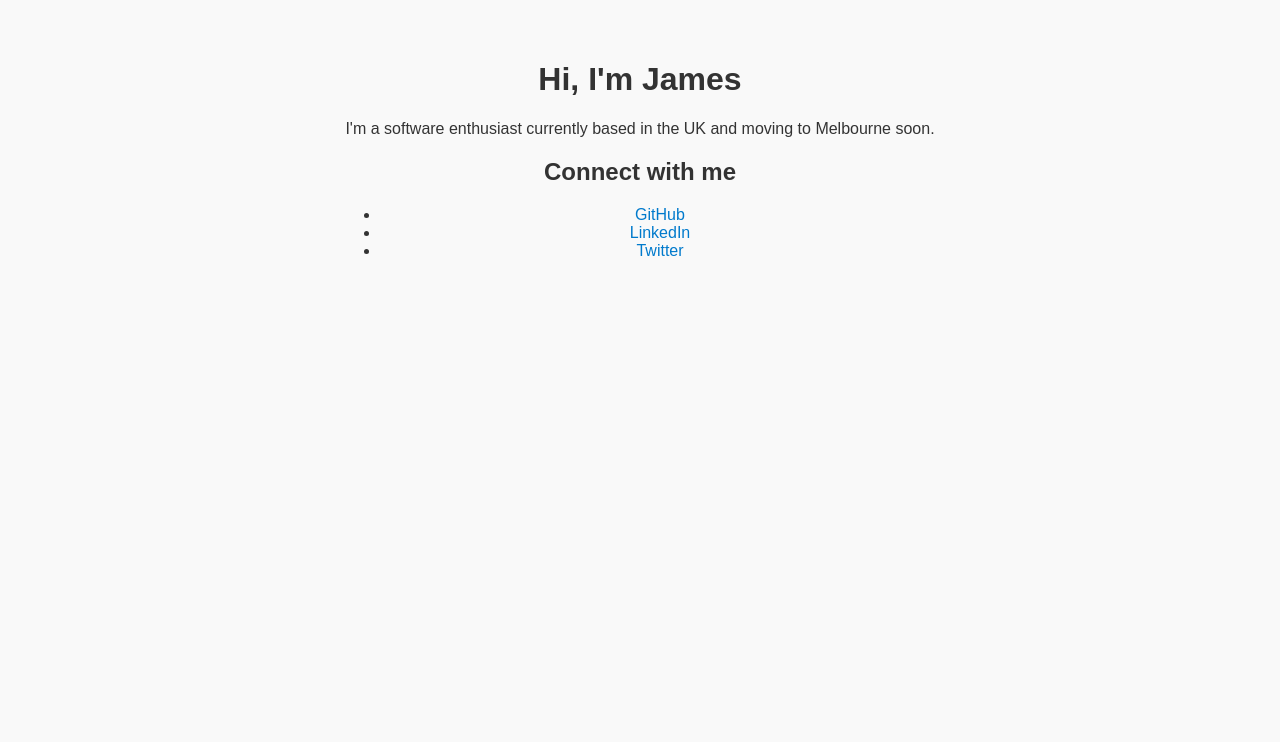
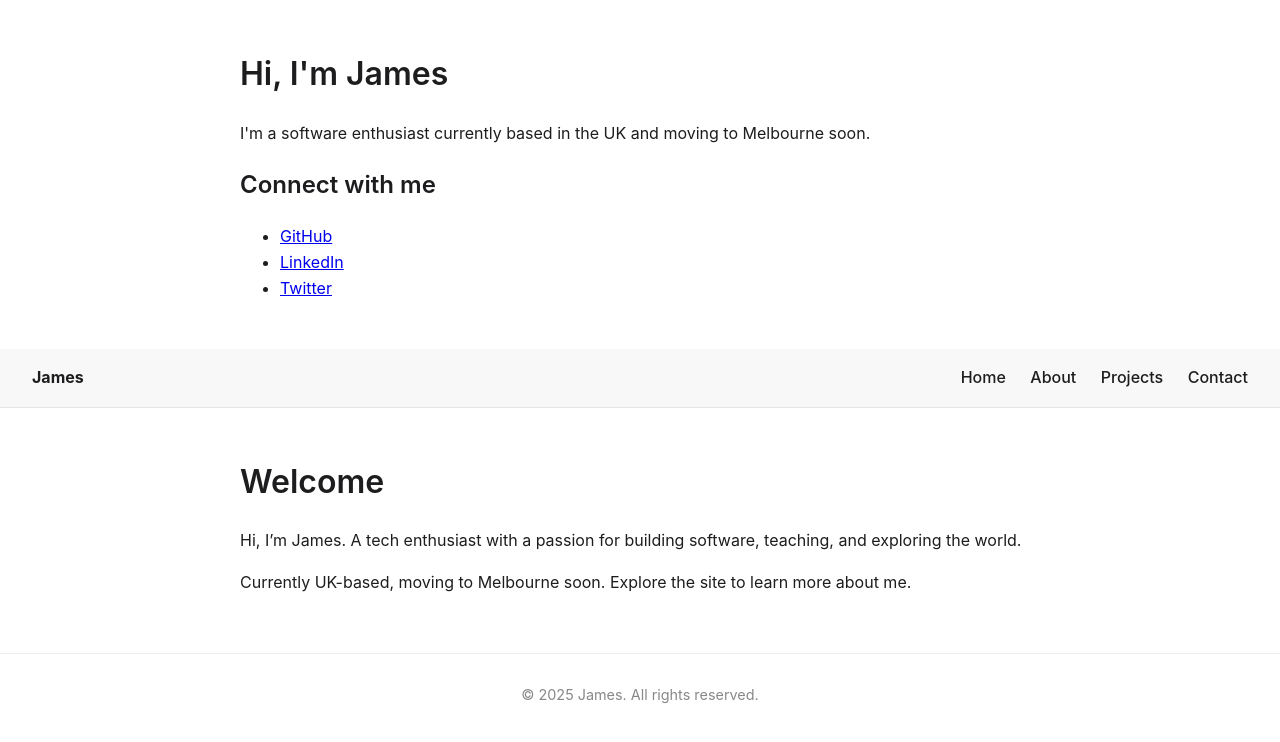
Before and after one commit to jamesbarkes/jamesbarkes.github.io, a plain HTML site: page index.html in a window 1280 px wide. Drawn offline with Linux system fonts and the light colour scheme.

Commit message:
style.css update

```diff
--- a/index.html
+++ b/index.html
@@ -19,4 +19,35 @@
     </ul>
   </div>
 </body>
+</html><!DOCTYPE html>
+<html lang="en">
+<head>
+  <meta charset="UTF-8" />
+  <meta name="viewport" content="width=device-width, initial-scale=1.0"/>
+  <title>James | Home</title>
+  <link rel="stylesheet" href="style.css" />
+</head>
+<body>
+  <header>
+    <nav>
+      <div><strong>James</strong></div>
+      <div>
+        <a href="index.html">Home</a>
+        <a href="about.html">About</a>
+        <a href="projects.html">Projects</a>
+        <a href="contacts.html">Contact</a>
+      </div>
+    </nav>
+  </header>
+
+  <div class="container">
+    <h1>Welcome</h1>
+    <p>Hi, I’m James. A tech enthusiast with a passion for building software, teaching, and exploring the world.</p>
+    <p>Currently UK-based, moving to Melbourne soon. Explore the site to learn more about me.</p>
+  </div>
+
+  <footer>
+    &copy; 2025 James. All rights reserved.
+  </footer>
+</body>
 </html>
--- a/style.css
+++ b/style.css
@@ -1,21 +1,52 @@
+/* Global Styles */
 body {
-  font-family: Arial, sans-serif;
-  background-color: #f9f9f9;
-  color: #333;
-  text-align: center;
-  padding: 2em;
+  margin: 0;
+  padding: 0;
+  font-family: -apple-system, BlinkMacSystemFont, 'Segoe UI', Roboto, Helvetica, Arial, sans-serif;
+  background-color: #fff;
+  color: #1d1d1f;
+  line-height: 1.6;
+}
+
+header {
+  background-color: #f8f8f8;
+  padding: 1em 2em;
+  border-bottom: 1px solid #e5e5e5;
+}
+
+nav {
+  display: flex;
+  justify-content: space-between;
+  align-items: center;
+}
+
+nav a {
+  color: #1d1d1f;
+  text-decoration: none;
+  margin-left: 20px;
+  font-weight: 500;
+  transition: color 0.3s ease;
+}
+
+nav a:hover {
+  color: #0071e3;
 }
 
 .container {
-  max-width: 600px;
-  margin: auto;
+  max-width: 800px;
+  margin: 3em auto;
+  padding: 0 1.5em;
 }
 
-a {
-  color: #007acc;
-  text-decoration: none;
+h1, h2 {
+  font-weight: 600;
 }
 
-a:hover {
-  text-decoration: underline;
+footer {
+  text-align: center;
+  padding: 2em;
+  font-size: 0.9em;
+  color: #888;
+  border-top: 1px solid #eee;
+  margin-top: 4em;
 }
```
Also changed, not shown: about.html (added, +32 -0 lines), contacts.html (added, +36 -0 lines), projects.html (added, +35 -0 lines).
